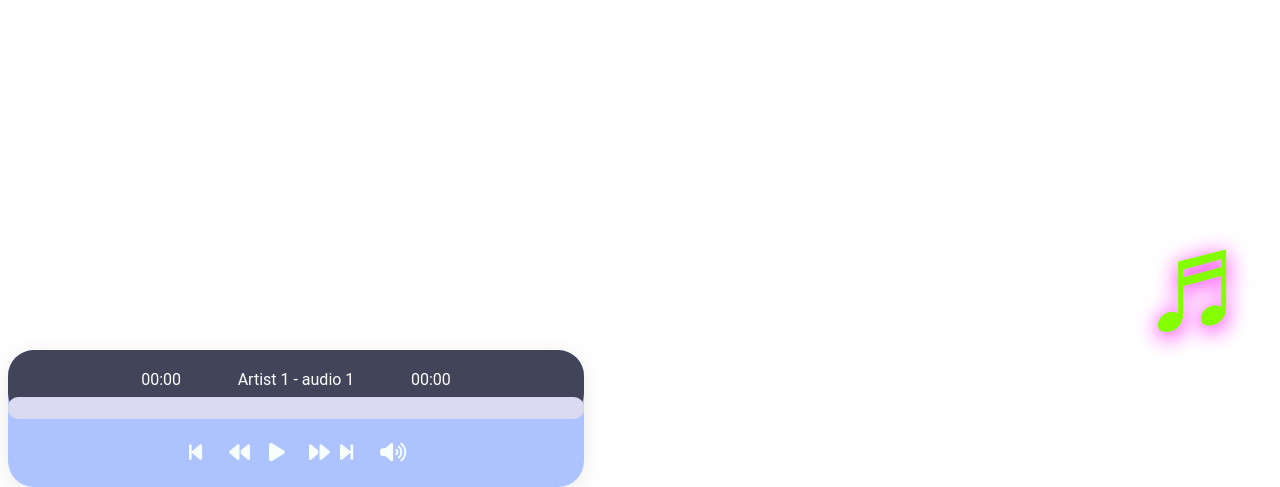
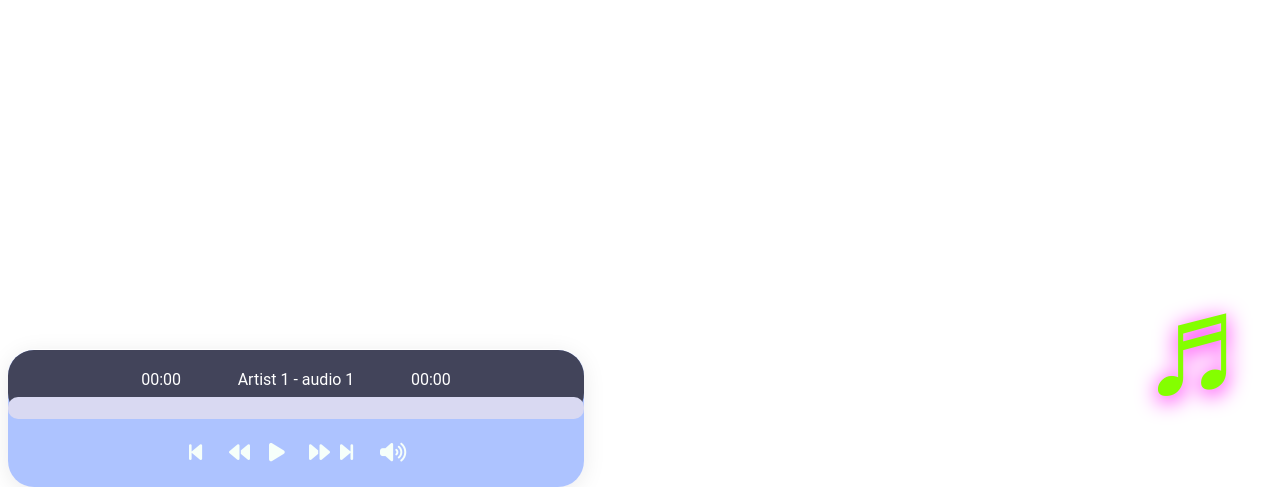
Before and after one commit to bittubro/g, a PHP site: page / in a window 1280 px wide. Shown: the part 442-929 px from the top of the page. Run offline with PHP 8.4, Linux system fonts and the light colour scheme; some libraries are stand-ins or nearby versions.

Commit message:
Update style.css

```diff
--- a/style.css
+++ b/style.css
@@ -1,9 +1,8 @@
 
 .menu {
   color: #84FF00;
-  right: 0;top: 50vmax;
-  font-size: 11vmax;
- transition: all 1.3s ease;position: fixed;
+  right: 0;top: 55vmax;
+  font-size: 11vmax;position: fixed;
  text-shadow: 0px 0px 4px #000000;
 }
 @keyframes tt{
```
